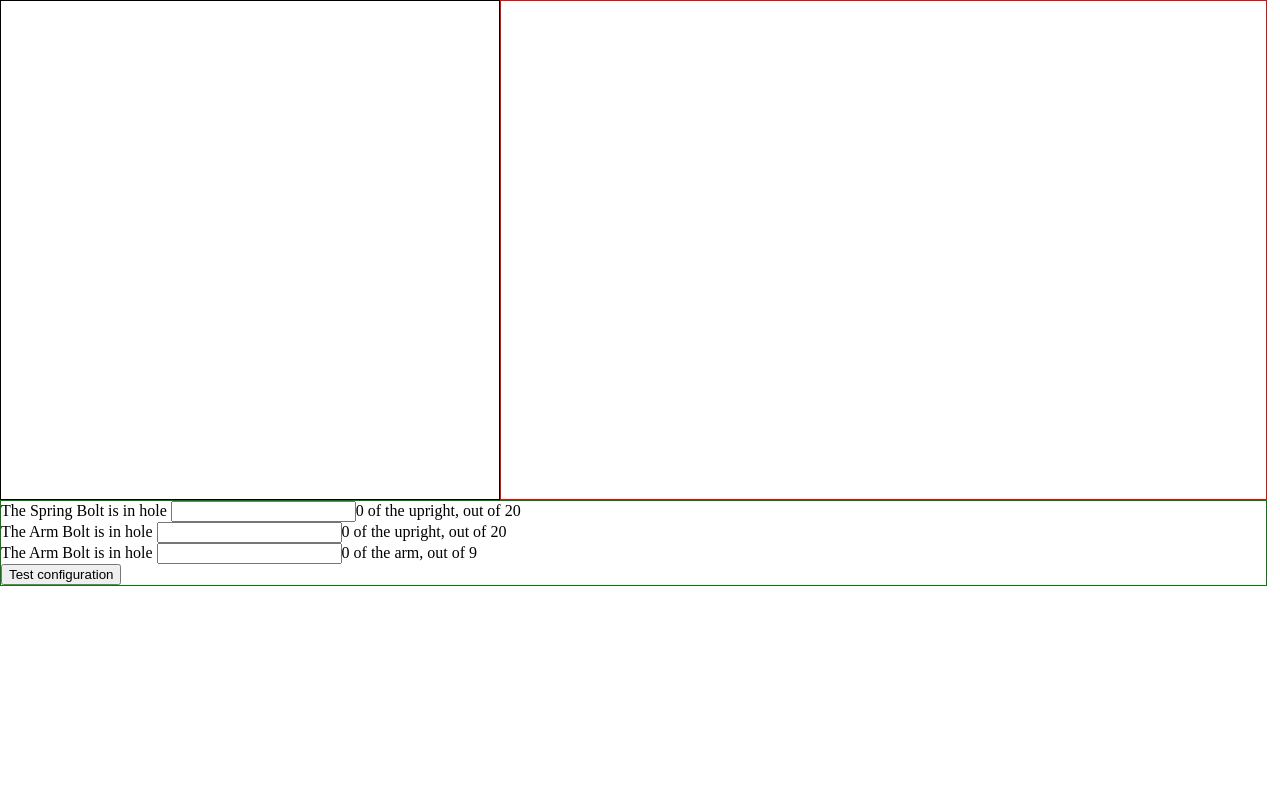
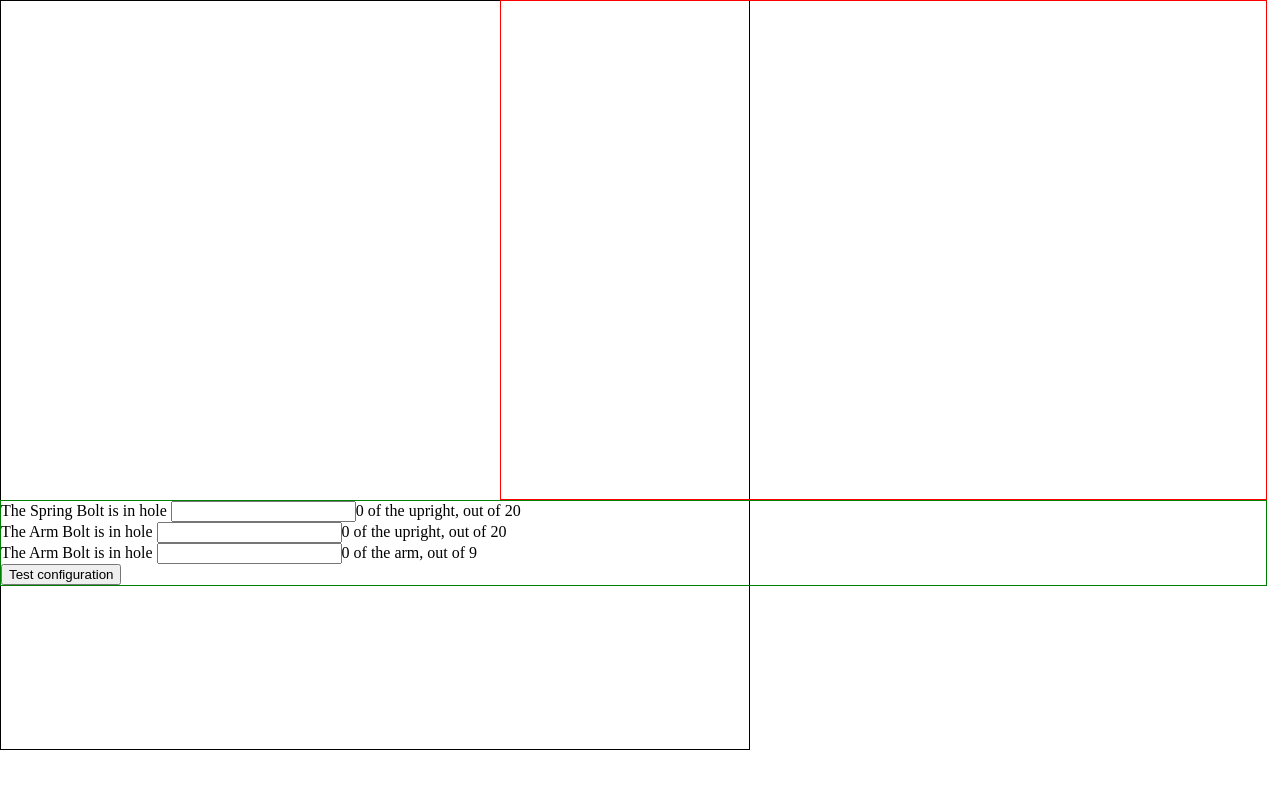
Before and after one commit to ChilliByte/MySite, a plain HTML site: page physics/trebuchet/index.html in a window 1280 px wide. Drawn offline with Linux system fonts and the light colour scheme.

Commit message:
Update index.html

```diff
--- a/physics/trebuchet/index.html
+++ b/physics/trebuchet/index.html
@@ -10,8 +10,8 @@
       canvas {
         left:0;
         top:0;
-        height:500px;
-        width:500px;
+        height:750px;
+        width:750px;
         border:1px solid black;
       }
       #output {
```
